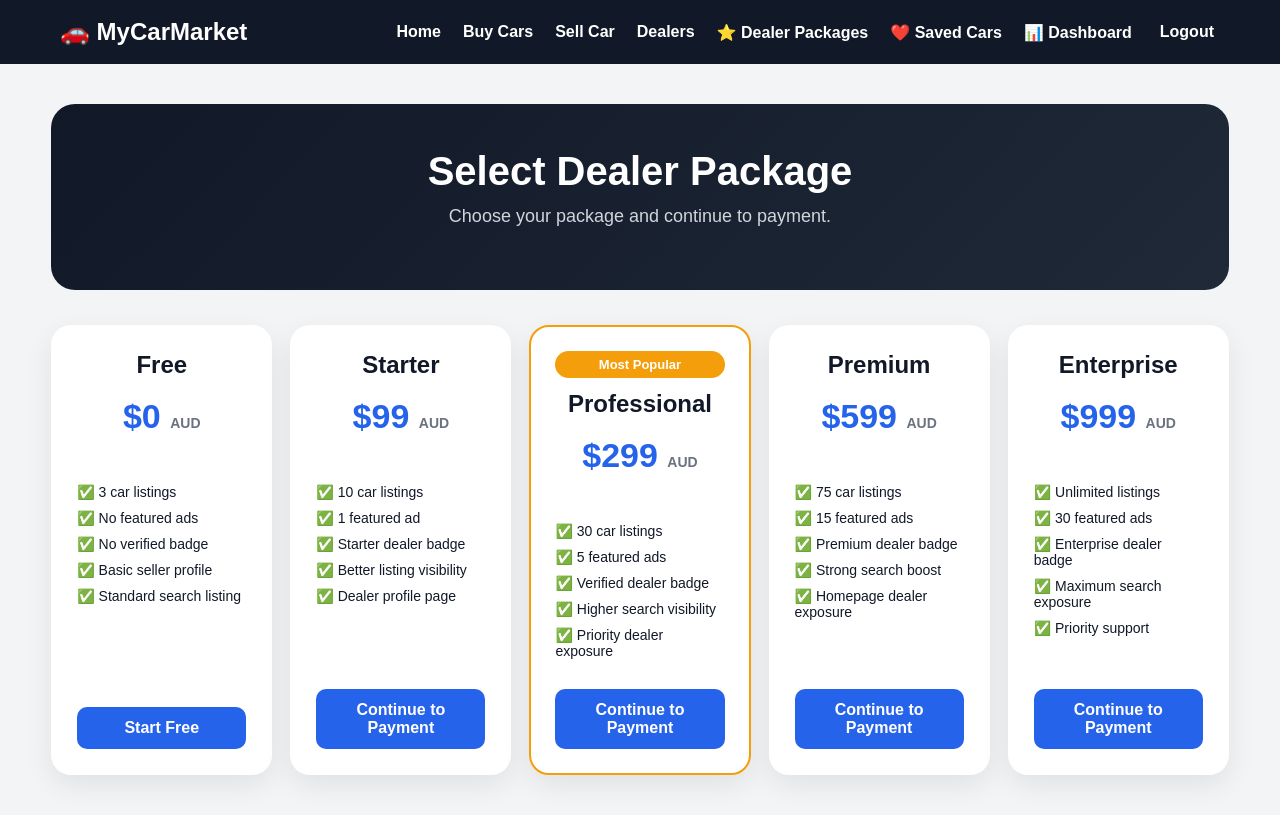
After one commit to shashif/mycarmarket, a Django app: page /cars/dealer/package/select/ in a window 1280 px wide. The commit adds this page. Run offline with Django 5.2, Linux system fonts and the light colour scheme; a user stored in the database is signed in.

Commit message:
v1.1.2 dealer package payment select page

```diff
--- /dev/null
+++ b/vehicles/templates/vehicles/dealer_package_select.html
@@ -0,0 +1,71 @@
+<!-- ==========================================
+MyCarMarket
+Version: v1.1.2
+File: vehicles/templates/vehicles/dealer_package_select.html
+Dealer Package Payment Select Page
+========================================== -->
+
+{% load static %}
+
+<!DOCTYPE html>
+<html>
+<head>
+    <title>Select Dealer Package - MyCarMarket Australia</title>
+
+    <link rel="stylesheet" href="{% static 'css/style.css' %}">
+    <link rel="stylesheet" href="{% static 'css/dealer_packages.css' %}">
+</head>
+
+<body>
+
+{% include 'includes/navbar.html' %}
+
+<div class="wrapper">
+
+    <div class="hero">
+        <h1>Select Dealer Package</h1>
+        <p>Choose your package and continue to payment.</p>
+    </div>
+
+    <div class="package-grid">
+
+        {% for package in packages %}
+
+            <div class="package-card {% if package.badge %}popular{% endif %}">
+
+                {% if package.badge %}
+                    <span class="popular-label">{{ package.badge }}</span>
+                {% endif %}
+
+                <h2>{{ package.name }}</h2>
+
+                <div class="price">
+                    ${{ package.price }} <span>AUD</span>
+                </div>
+
+                <ul>
+                    {% for feature in package.features %}
+                        <li>✅ {{ feature }}</li>
+                    {% endfor %}
+                </ul>
+
+                {% if package.slug == "free" %}
+                    <a href="{% url 'create_car' %}?package=free" class="btn">
+                        Start Free
+                    </a>
+                {% else %}
+                    <a href="{% url 'create_checkout_session' package.slug %}" class="btn">
+                        Continue to Payment
+                    </a>
+                {% endif %}
+
+            </div>
+
+        {% endfor %}
+
+    </div>
+
+</div>
+
+</body>
+</html>
--- a/vehicles/urls.py
+++ b/vehicles/urls.py
@@ -1,8 +1,8 @@
 # ==========================================
 # MyCarMarket
-# Version: v1.1.0
+# Version: v1.1.2
 # File: vehicles/urls.py
-# SEO URLs + Favourite Cars + Dealer Packages + Stripe Checkout
+# SEO URLs + Favourite Cars + Dealer Packages + Stripe Checkout + Package Select
 # ==========================================
 
 from django.urls import path
@@ -45,6 +45,16 @@ urlpatterns = [
         'dealer-packages/',
         views.dealer_packages,
         name='dealer_packages'
+    ),
+
+    # ==========================================
+    # v1.1.2 Dealer Package Select Page
+    # ==========================================
+
+    path(
+        'dealer/package/select/',
+        views.dealer_package_select,
+        name='dealer_package_select'
     ),
 
     # ==========================================
--- a/vehicles/views/__init__.py
+++ b/vehicles/views/__init__.py
@@ -12,3 +12,4 @@ from .dealer_views import dealer_detail
 from .favourite_views import toggle_favourite, saved_cars
 from .package_views import dealer_packages
 from .payment_views import *
+from .dealer_package_select_views import dealer_package_select
--- /dev/null
+++ b/vehicles/views/dealer_package_select_views.py
@@ -0,0 +1,89 @@
+# ==========================================
+# MyCarMarket
+# Version: v1.1.2
+# File: vehicles/views/dealer_package_select_views.py
+# Dealer Package Payment Select Page
+# ==========================================
+
+from django.shortcuts import render
+from django.contrib.auth.decorators import login_required
+
+
+@login_required
+def dealer_package_select(request):
+
+    packages = [
+        {
+            "name": "Free",
+            "slug": "free",
+            "price": 0,
+            "badge": "",
+            "features": [
+                "3 car listings",
+                "No featured ads",
+                "No verified badge",
+                "Basic seller profile",
+                "Standard search listing",
+            ],
+        },
+        {
+            "name": "Starter",
+            "slug": "starter",
+            "price": 99,
+            "badge": "",
+            "features": [
+                "10 car listings",
+                "1 featured ad",
+                "Starter dealer badge",
+                "Better listing visibility",
+                "Dealer profile page",
+            ],
+        },
+        {
+            "name": "Professional",
+            "slug": "professional",
+            "price": 299,
+            "badge": "Most Popular",
+            "features": [
+                "30 car listings",
+                "5 featured ads",
+                "Verified dealer badge",
+                "Higher search visibility",
+                "Priority dealer exposure",
+            ],
+        },
+        {
+            "name": "Premium",
+            "slug": "premium",
+            "price": 599,
+            "badge": "",
+            "features": [
+                "75 car listings",
+                "15 featured ads",
+                "Premium dealer badge",
+                "Strong search boost",
+                "Homepage dealer exposure",
+            ],
+        },
+        {
+            "name": "Enterprise",
+            "slug": "enterprise",
+            "price": 999,
+            "badge": "",
+            "features": [
+                "Unlimited listings",
+                "30 featured ads",
+                "Enterprise dealer badge",
+                "Maximum search exposure",
+                "Priority support",
+            ],
+        },
+    ]
+
+    return render(
+        request,
+        "vehicles/dealer_package_select.html",
+        {
+            "packages": packages
+        }
+    )
```
Also changed, not shown: vehicles/templates/vehicles/dealer_packages.html (+96 -8 lines), vehicles/templates/vehicles/payments/payment_cancelled.html (+12 -10 lines), vehicles/templates/vehicles/payments/payment_success.html (+11 -9 lines), vehicles/views/dealer_payment_views.py (added, +47 -0 lines).
